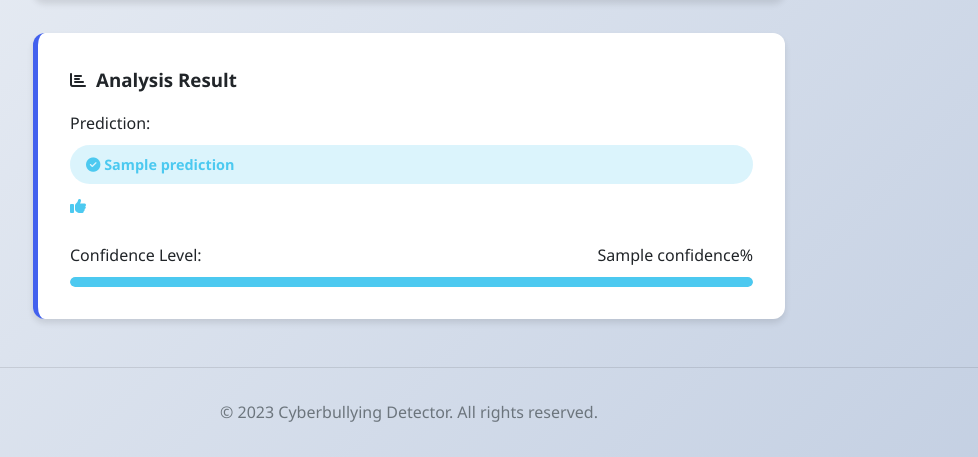
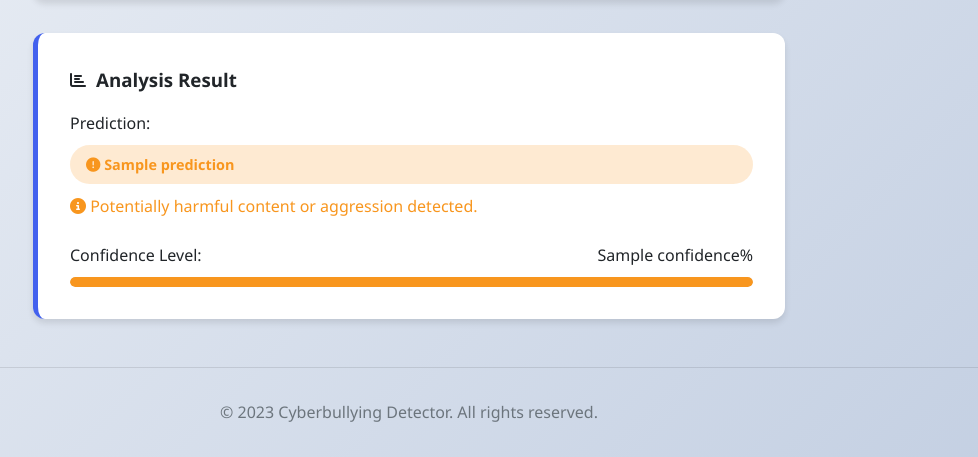
Before and after one commit to Akhilesh6803-AM/Cyberbullying-Detection, a Flask app: template templates/index.html in a window 1280 px wide. Shown: the part 555-1012 px from the top of the page, without its empty margins (231-1209 px from the left). Run offline with Flask 3, Linux system fonts and the light colour scheme; the template is opened without the code that fills it: most values are stand-ins (such as "Sample title", 1, 10 or a date in 2020); parts of the project's set-up code (start-up, migrations or seed data) failed here and were passed over.

Commit message:
Fix cyberbullying prediction rendering badges mapping in detector UI

```diff
--- a/templates/index.html
+++ b/templates/index.html
@@ -476,19 +476,26 @@
 
             <div class="form-group">
                 <label>Prediction:</label>
-                {% if prediction.lower() in ['cyberbullying', 'bullying', 'toxic', 'harassment', 'hate'] %}
+                {% if prediction.lower() == 'normal' %}
+                    <div class="result-badge badge-safe">
+                        <i class="fas fa-check-circle"></i> {{ prediction }}
+                    </div>
+                    <p class="safe-text" style="margin-top: 10px; color: var(--success);">
+                        <i class="fas fa-thumbs-up"></i> No cyberbullying or aggression detected.
+                    </p>
+                {% elif prediction.lower() == 'bullying with high aggression' %}
                     <div class="result-badge badge-danger">
                         <i class="fas fa-exclamation-triangle"></i> {{ prediction }}
                     </div>
                     <p class="warning-text" style="margin-top: 10px; color: var(--danger);">
-                        <i class="fas fa-info-circle"></i>
+                        <i class="fas fa-exclamation-circle"></i> Highly aggressive cyberbullying detected. Take action to block or report.
                     </p>
                 {% else %}
-                    <div class="result-badge badge-safe">
-                        <i class="fas fa-check-circle"></i> {{ prediction }}
+                    <div class="result-badge badge-warning">
+                        <i class="fas fa-exclamation-circle"></i> {{ prediction }}
                     </div>
-                    <p class="safe-text" style="margin-top: 10px; color: var(--success);">
-                        <i class="fas fa-thumbs-up"></i>
+                    <p class="warning-text" style="margin-top: 10px; color: var(--warning);">
+                        <i class="fas fa-info-circle"></i> Potentially harmful content or aggression detected.
                     </p>
                 {% endif %}
             </div>
@@ -501,10 +508,12 @@
                 </div>
                 <div class="meter-bar">
                     <div class="meter-fill
-                        {% if prediction.lower() in ['cyberbullying', 'bullying', 'toxic', 'harassment', 'hate'] %}
+                        {% if prediction.lower() == 'normal' %}
+                            safe
+                        {% elif prediction.lower() == 'bullying with high aggression' %}
                             danger
                         {% else %}
-                            safe
+                            warning
                         {% endif %}"
                         style="width: {{ confidence }}%;">
                     </div>
```
